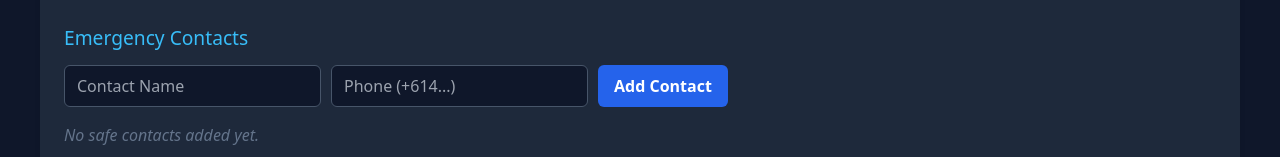
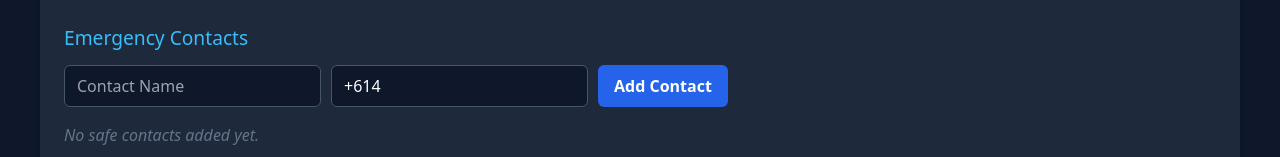
Before and after one commit to MattQuade/ozintel-minimal, a Next.js app: page / in a window 1280 px wide. Shown: the part 436-593 px from the top of the page. Built offline with nearby package versions, Linux system fonts and the light colour scheme.

Commit message:
Update page.tsx

```diff
--- a/src/app/page.tsx
+++ b/src/app/page.tsx
@@ -2,7 +2,6 @@
 
 import React, { useState, useEffect } from 'react';
 
-// Interfaces for user state and data
 interface User {
   name: string;
   email: string;
@@ -21,25 +20,21 @@ interface SafeContact {
 }
 
 export default function HomePage() {
-  // Application State
   const [currentView, setCurrentView] = useState<'dashboard' | 'accounting' | 'pubOps' | 'forestryOps'>('dashboard');
   const [currentUser, setCurrentUser] = useState<User | null>(null);
   const [allUsers, setAllUsers] = useState<User[]>([]);
 
-  // Registration Form State
   const [showRegisterModal, setShowRegisterModal] = useState(false);
   const [regName, setRegName] = useState('');
   const [regEmail, setRegEmail] = useState('');
-  const [regPhone, setRegPhone] = useState('');
+  const [regPhone, setRegPhone] = useState('+614');
   const [regRole, setRegRole] = useState('Staff');
   const [regPassword, setRegPassword] = useState('');
 
-  // Safe Contacts / Emergency State
   const [safeContacts, setSafeContacts] = useState<SafeContact[]>([]);
   const [safeName, setSafeName] = useState('');
-  const [safePhone, setSafePhone] = useState('');
+  const [safePhone, setSafePhone] = useState('+614');
 
-  // Initial load from local storage
   useEffect(() => {
     const savedUsers = localStorage.getItem('ozintel_all_users');
     if (savedUsers) {
@@ -83,10 +78,9 @@ export default function HomePage() {
     setCurrentUser(newUser);
     localStorage.setItem('ozintel_current_user', JSON.stringify(newUser));
 
-    // Reset Form
     setRegName('');
     setRegEmail('');
-    setRegPhone('');
+    setRegPhone('+614');
     setRegPassword('');
     setShowRegisterModal(false);
   };
@@ -127,7 +121,7 @@ export default function HomePage() {
     const updated = [...safeContacts, { name: safeName.trim(), phone: safePhone.trim() }];
     setSafeContacts(updated);
     setSafeName('');
-    setSafePhone('');
+    setSafePhone('+614');
   };
 
   return (
```
